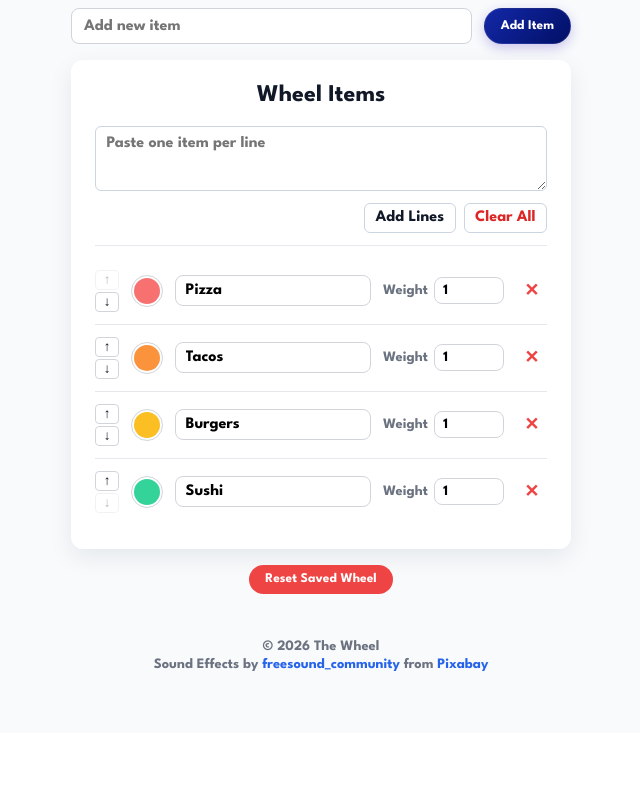
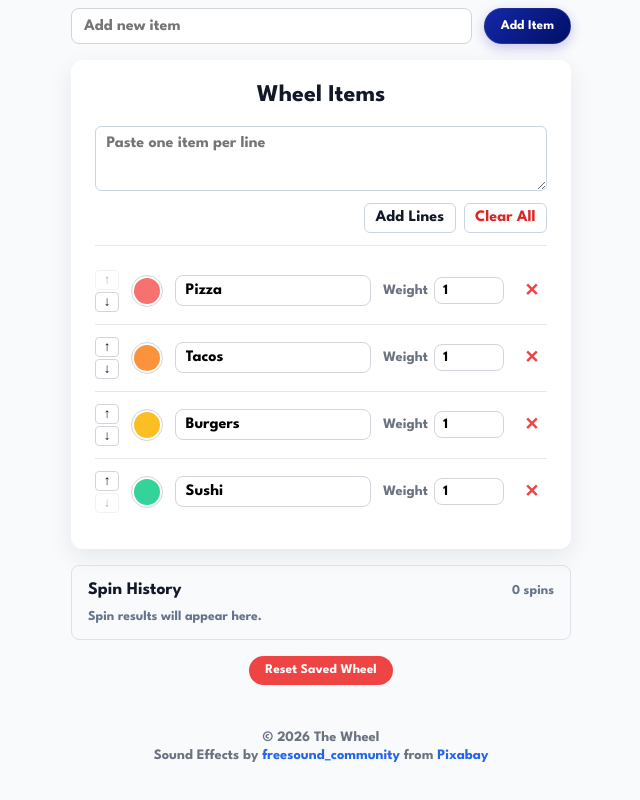
Before and after one commit to jamesdoom/wheel, a React (Vite) app: page / in a window 1280 px wide. Shown: the part 902-1702 px from the top of the page, without its empty margins (319-959 px from the left). Before the commit the page ends 1635 px from the top, so only its background shows below. Built offline with nearby package versions, Linux system fonts and the light colour scheme.

Commit message:
Add spin history and export

```diff
--- a/src/App.css
+++ b/src/App.css
@@ -489,6 +489,88 @@ select {
   color: #dc2626;
 }
 
+.history-panel {
+  width: min(500px, 100%);
+  margin: 1rem auto 0;
+  padding: 1rem;
+  border: 1px solid #dbe2ea;
+  border-radius: 8px;
+  font-family: "WheelFont3", serif;
+}
+
+.history-heading {
+  display: flex;
+  align-items: baseline;
+  justify-content: space-between;
+  gap: 1rem;
+}
+
+.history-heading h2 {
+  margin: 0;
+  font-size: 1.1rem;
+}
+
+.history-heading span,
+.history-empty,
+.history-list span {
+  color: #64748b;
+  font-size: 0.85rem;
+}
+
+.history-empty {
+  margin: 0.75rem 0 0;
+}
+
+.history-stats {
+  display: flex;
+  flex-wrap: wrap;
+  gap: 0.4rem;
+  margin-top: 0.75rem;
+}
+
+.history-stats span {
+  padding: 0.3rem 0.5rem;
+  border-radius: 4px;
+  background: #eef2f7;
+  font-size: 0.82rem;
+}
+
+.history-list {
+  margin: 0.75rem 0 0;
+  padding: 0;
+  list-style: none;
+}
+
+.history-list li {
+  display: flex;
+  justify-content: space-between;
+  gap: 1rem;
+  padding: 0.45rem 0;
+  border-top: 1px solid #e5e7eb;
+}
+
+.history-actions {
+  display: flex;
+  justify-content: flex-end;
+  gap: 0.5rem;
+  margin-top: 0.75rem;
+}
+
+.history-actions button {
+  padding: 0.4rem 0.65rem;
+  border: 1px solid #cbd5e1;
+  border-radius: 6px;
+  background: transparent;
+  color: inherit;
+  font: inherit;
+  font-weight: 700;
+  cursor: pointer;
+}
+
+.history-actions .history-clear {
+  color: #dc2626;
+}
+
 /* Reset */
 .reset-saved-wheel-button {
   font-family: "WheelFont3", serif;
@@ -557,6 +639,19 @@ select {
 .dark-theme .item-order-controls button,
 .dark-theme .item-color-input {
   border-color: #4b5563;
+}
+
+.dark-theme .history-panel,
+.dark-theme .history-actions button {
+  border-color: #475569;
+}
+
+.dark-theme .history-stats span {
+  background: #1f2937;
+}
+
+.dark-theme .history-list li {
+  border-top-color: #374151;
 }
 
 .dark-theme input,
@@ -635,6 +730,11 @@ select {
     flex-wrap: wrap;
   }
 
+  .history-list li {
+    flex-direction: column;
+    gap: 0.15rem;
+  }
+
   .mute-button,
   .theme-button {
     width: auto;
--- a/src/App.tsx
+++ b/src/App.tsx
@@ -1,5 +1,5 @@
 import { useEffect, useRef, useState } from "react";
-import type { WheelItem, WheelMode } from "./types";
+import type { SpinHistoryEntry, WheelItem, WheelMode } from "./types";
 import WheelCanvas from "./components/Wheel/WheelCanvas";
 import "./App.css";
 
@@ -19,6 +19,7 @@ const MODE_STORAGE_KEY = "wheel-mode";
 const MUTED_STORAGE_KEY = "wheel-muted";
 const THEME_STORAGE_KEY = "wheel-theme";
 const SAVED_WHEELS_STORAGE_KEY = "wheel-library";
+const SPIN_HISTORY_STORAGE_KEY = "wheel-spin-history";
 
 type WheelConfig = {
   version: 1;
@@ -223,6 +224,49 @@ function parseSavedWheels(savedWheels: string | null): SavedWheel[] {
   }
 }
 
+function parseSpinHistory(savedHistory: string | null): SpinHistoryEntry[] {
+  if (!savedHistory) return [];
+
+  try {
+    const parsedHistory = JSON.parse(savedHistory);
+    if (!Array.isArray(parsedHistory)) return [];
+
+    return parsedHistory.flatMap((entry): SpinHistoryEntry[] => {
+      if (!entry || typeof entry !== "object") return [];
+      const historyEntry = entry as Partial<SpinHistoryEntry>;
+
+      if (
+        typeof historyEntry.text !== "string" ||
+        typeof historyEntry.spunAt !== "string"
+      ) {
+        return [];
+      }
+
+      const historyMode = historyEntry.mode;
+      const mode =
+        historyMode === "elimination" || historyMode === "accumulation"
+          ? historyMode
+          : "normal";
+
+      return [
+        {
+          id:
+            typeof historyEntry.id === "string"
+              ? historyEntry.id
+              : crypto.randomUUID(),
+          itemId:
+            typeof historyEntry.itemId === "string" ? historyEntry.itemId : "",
+          text: historyEntry.text,
+          mode,
+          spunAt: historyEntry.spunAt,
+        },
+      ];
+    });
+  } catch {
+    return [];
+  }
+}
+
 function App() {
   const importInputRef = useRef<HTMLInputElement | null>(null);
   const [items, setItems] = useState<WheelItem[]>(() => {
@@ -259,6 +303,9 @@ function App() {
   );
   const [activeSavedWheelId, setActiveSavedWheelId] = useState("");
   const [savedWheelName, setSavedWheelName] = useState("");
+  const [spinHistory, setSpinHistory] = useState<SpinHistoryEntry[]>(() =>
+    parseSpinHistory(localStorage.getItem(SPIN_HISTORY_STORAGE_KEY)),
+  );
 
   const [isMuted, setIsMuted] = useState(() => {
     return localStorage.getItem(MUTED_STORAGE_KEY) === "true";
@@ -293,6 +340,17 @@ function App() {
   useEffect(() => {
     localStorage.setItem(SAVED_WHEELS_STORAGE_KEY, JSON.stringify(savedWheels));
   }, [savedWheels]);
+
+  useEffect(() => {
+    localStorage.setItem(SPIN_HISTORY_STORAGE_KEY, JSON.stringify(spinHistory));
+  }, [spinHistory]);
+
+  const spinTotals = Array.from(
+    spinHistory.reduce((totals, entry) => {
+      totals.set(entry.text, (totals.get(entry.text) ?? 0) + 1);
+      return totals;
+    }, new Map<string, number>()),
+  ).sort((a, b) => b[1] - a[1]);
 
   function handleAddItem() {
     const trimmedText = newItemText.trim();
@@ -546,6 +604,44 @@ function App() {
     setConfigStatus(`Deleted ${savedWheel.name}.`);
   }
 
+  function handleSpinResult(item: WheelItem) {
+    const historyEntry: SpinHistoryEntry = {
+      id: crypto.randomUUID(),
+      itemId: item.id,
+      text: item.text,
+      mode,
+      spunAt: new Date().toISOString(),
+    };
+
+    setSpinHistory((currentHistory) =>
+      [historyEntry, ...currentHistory].slice(0, 100),
+    );
+  }
+
+  function handleClearHistory() {
+    if (!window.confirm("Clear all recorded spin results?")) return;
+    setSpinHistory([]);
+  }
+
+  function handleExportHistory() {
+    if (spinHistory.length === 0) return;
+
+    const escapeCsv = (value: string) => `"${value.replaceAll('"', '""')}"`;
+    const rows = [
+      ["Winner", "Mode", "Spun At"],
+      ...spinHistory.map((entry) => [entry.text, entry.mode, entry.spunAt]),
+    ];
+    const csv = rows.map((row) => row.map(escapeCsv).join(",")).join("\n");
+    const blob = new Blob([csv], { type: "text/csv;charset=utf-8" });
+    const downloadUrl = URL.createObjectURL(blob);
+    const link = document.createElement("a");
+
+    link.href = downloadUrl;
+    link.download = "big-wheel-spin-history.csv";
+    link.click();
+    URL.revokeObjectURL(downloadUrl);
+  }
+
   return (
     <main className={`app ${theme === "dark" ? "dark-theme" : "light-theme"}`}>
       <header className="app-header">
@@ -669,6 +765,7 @@ function App() {
         createDefaultItems={createDefaultItems}
         isMuted={isMuted}
         theme={theme}
+        onSpinResult={handleSpinResult}
       />
 
       {/* Add Item */}
@@ -849,6 +946,43 @@ function App() {
         ))}
       </section>
 
+      <section className="history-panel" aria-labelledby="history-title">
+        <div className="history-heading">
+          <h2 id="history-title">Spin History</h2>
+          <span>{spinHistory.length} spins</span>
+        </div>
+
+        {spinHistory.length === 0 ? (
+          <p className="history-empty">Spin results will appear here.</p>
+        ) : (
+          <>
+            <div className="history-stats" aria-label="Winner totals">
+              {spinTotals.map(([name, total]) => (
+                <span key={name}>
+                  {name}: <strong>{total}</strong>
+                </span>
+              ))}
+            </div>
+
+            <ol className="history-list" aria-label="Recent spin winners">
+              {spinHistory.slice(0, 8).map((entry) => (
+                <li key={entry.id}>
+                  <strong>{entry.text}</strong>
+                  <span>{new Date(entry.spunAt).toLocaleString()}</span>
+                </li>
+              ))}
+            </ol>
+
+            <div className="history-actions">
+              <button onClick={handleExportHistory}>Export CSV</button>
+              <button className="history-clear" onClick={handleClearHistory}>
+                Clear History
+              </button>
+            </div>
+          </>
+        )}
+      </section>
+
       <button
         className="reset-saved-wheel-button"
         onClick={handleResetSavedWheel}
--- a/src/components/Wheel/WheelCanvas.tsx
+++ b/src/components/Wheel/WheelCanvas.tsx
@@ -19,6 +19,7 @@ type WheelCanvasProps = {
   createDefaultItems: () => WheelItem[];
   isMuted: boolean;
   theme: "light" | "dark";
+  onSpinResult: (item: WheelItem) => void;
 };
 
 const CANVAS_SIZE = 460;
@@ -87,6 +88,7 @@ function WheelCanvas({
   createDefaultItems,
   isMuted,
   theme,
+  onSpinResult,
 }: WheelCanvasProps) {
   const canvasRef = useRef<HTMLCanvasElement | null>(null);
   const winAudioRef = useRef<HTMLAudioElement | null>(null);
@@ -424,6 +426,8 @@ function WheelCanvas({
           );
         }
 
+        onSpinResult(winningItem);
+
         setIsSpinning(false);
       }
     }
```
Also changed, not shown: src/types.ts (+8 -0 lines).
